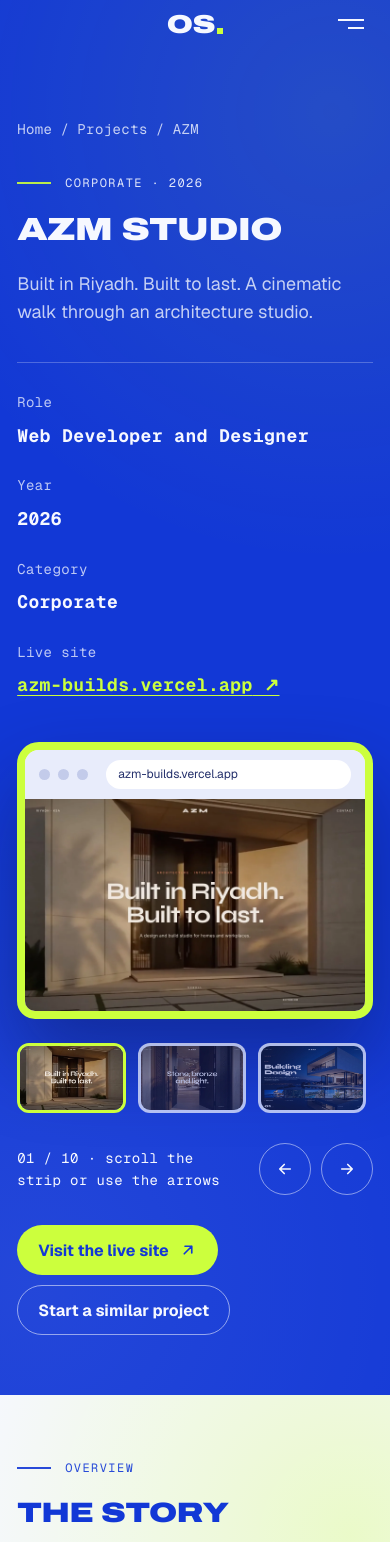
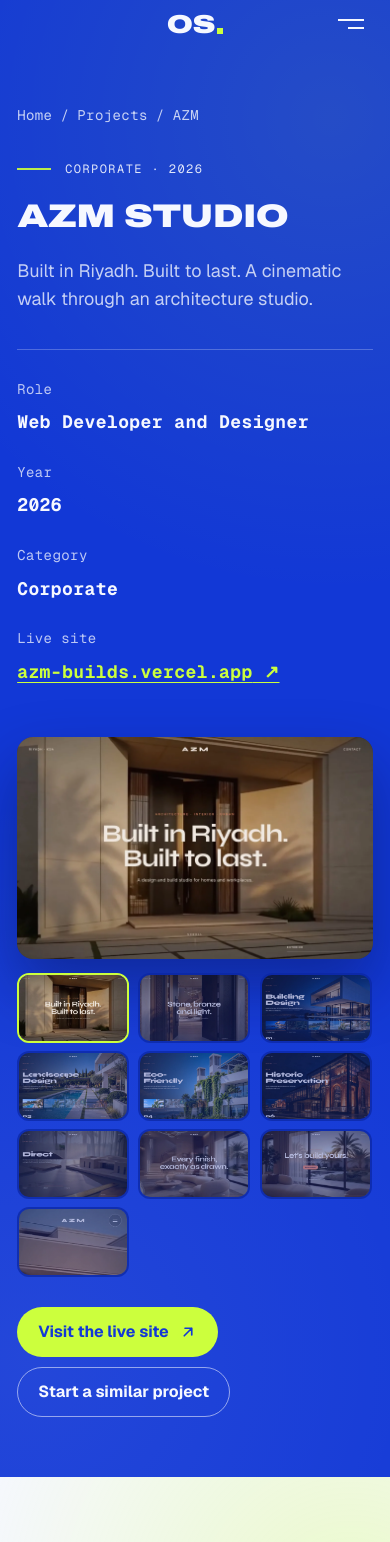
Before and after one commit to osamasharaf-dev/MyPortfolio, a Next.js app: page /project/azm in a window 390 px wide. Shown: the top 1542 px of the page. Built offline with nearby package versions, Linux system fonts and the light colour scheme.

Commit message:
feat(projects): lighter title, full-width screen and equal thumbnail grid

```diff
--- a/src/app/globals.css
+++ b/src/app/globals.css
@@ -4293,3 +4293,111 @@ main > section .title {
   background: #ffffff;
   color: var(--c);
 }
+
+/* ---------- Project pages: lighter title, one large screen, equal thumbnails ---------- */
+.case-title {
+  font-size: clamp(30px, 4.4vw, 64px);
+}
+
+.case-head {
+  padding-top: clamp(104px, 10vw, 130px);
+}
+
+.viewer {
+  margin-top: clamp(22px, 3vw, 36px);
+  max-width: none;
+}
+
+.stage {
+  margin: 0;
+}
+
+.stage-img {
+  position: relative;
+  width: 100%;
+  aspect-ratio: 16 / 10;
+  max-height: 62vh;
+  border-radius: 20px;
+  overflow: hidden;
+  background: #0b27a3;
+  box-shadow: 0 28px 60px rgba(4, 14, 70, 0.4);
+}
+
+.stage-img img {
+  width: 100%;
+  height: 100%;
+  object-fit: cover;
+  object-position: top center;
+  display: block;
+}
+
+.stage-img.phone {
+  width: auto;
+  aspect-ratio: auto;
+  height: min(62vh, 600px);
+  max-height: none;
+  margin: 0 auto;
+  background: transparent;
+  box-shadow: none;
+}
+
+.stage-img.phone img {
+  width: auto;
+  height: 100%;
+  object-fit: contain;
+  margin: 0 auto;
+}
+
+.thumb-grid {
+  display: grid;
+  grid-template-columns: repeat(auto-fill, minmax(clamp(92px, 12vw, 160px), 1fr));
+  gap: clamp(8px, 1vw, 12px);
+  margin-top: clamp(14px, 2vw, 20px);
+}
+
+.thumb {
+  position: relative;
+  aspect-ratio: 16 / 10;
+  padding: 0;
+  border: 2px solid transparent;
+  border-radius: 12px;
+  overflow: hidden;
+  background: #0b27a3;
+  cursor: pointer;
+  opacity: 0.72;
+  transition: opacity 0.25s, border-color 0.25s, transform 0.25s var(--ease);
+}
+
+.thumb img {
+  width: 100%;
+  height: 100%;
+  object-fit: cover;
+  object-position: top center;
+  display: block;
+}
+
+.thumb:hover,
+.thumb:focus-visible {
+  opacity: 1;
+  transform: translateY(-2px);
+}
+
+.thumb[aria-current="true"] {
+  opacity: 1;
+  border-color: var(--l);
+}
+
+@media (max-width: 759px) {
+  .case-title {
+    font-size: clamp(28px, 8.4vw, 40px);
+  }
+
+  .stage-img {
+    max-height: 48vh;
+    border-radius: 16px;
+  }
+
+  .thumb-grid {
+    grid-template-columns: repeat(auto-fill, minmax(84px, 1fr));
+  }
+}
--- a/src/components/ProjectViewer.tsx
+++ b/src/components/ProjectViewer.tsx
@@ -1,73 +1,28 @@
 "use client";
 
 import Image from "next/image";
-import { useEffect, useRef, useState } from "react";
+import { useState } from "react";
 import type { ProjectImage } from "@/data/projects";
-import { Arrow, ArrowLeft } from "./Icons";
 
-export default function ProjectViewer({ images, name, live }: { images: ProjectImage[]; name: string; live: string }) {
+export default function ProjectViewer({ images, name }: { images: ProjectImage[]; name: string; live?: string }) {
   const [i, setI] = useState(0);
-  const strip = useRef<HTMLDivElement>(null);
-  const thumbs = useRef<(HTMLButtonElement | null)[]>([]);
   const img = images[i];
-  const go = (n: number) => setI((n + images.length) % images.length);
-
-  useEffect(() => {
-    const t = thumbs.current[i];
-    const s = strip.current;
-    if (t && s) s.scrollTo({ left: t.offsetLeft - s.clientWidth / 2 + t.clientWidth / 2, behavior: "smooth" });
-  }, [i]);
 
   return (
     <div className="viewer">
-      <figure className="frame" style={{ margin: 0 }}>
-        <div className="frame-bar" aria-hidden="true">
-          <i />
-          <i />
-          <i />
-          <span>{live.replace(/^https?:\/\//, "")}</span>
-        </div>
-        <div className={`frame-img${img.mobile ? " phone" : ""}`}>
-          <Image key={img.src} src={img.src} alt={`${name}, screen ${i + 1} of ${images.length}${img.mobile ? " on a phone" : ""}`} width={img.width} height={img.height} sizes="(max-width: 1312px) 94vw, 1312px" priority={i === 0} style={{ animation: "pop .35s ease" }} />
+      <figure className="stage" style={{ margin: 0 }}>
+        <div className={`stage-img${img.mobile ? " phone" : ""}`}>
+          <Image key={img.src} src={img.src} alt={`${name}, screen ${i + 1} of ${images.length}${img.mobile ? " on a phone" : ""}`} width={img.width} height={img.height} sizes="(max-width: 759px) 100vw, (max-width: 1312px) 94vw, 1200px" priority={i === 0} />
         </div>
       </figure>
       {images.length > 1 ? (
-        <>
-          <div className="thumbs-wrap">
-            <div className="thumbs" ref={strip} role="tablist" aria-label={`${name} screens`}>
-              {images.map((m, k) => (
-                <button
-                  key={m.src}
-                  ref={(el) => {
-                    thumbs.current[k] = el;
-                  }}
-                  type="button"
-                  className="thumb"
-                  role="tab"
-                  aria-selected={k === i}
-                  aria-current={k === i}
-                  aria-label={`Show screen ${k + 1}`}
-                  onClick={() => setI(k)}
-                >
-                  <Image src={m.src} alt="" width={m.width} height={m.height} sizes="200px" loading="lazy" />
-                </button>
-              ))}
-            </div>
-          </div>
-          <div className="viewer-nav">
-            <span className="m">
-              {String(i + 1).padStart(2, "0")} / {String(images.length).padStart(2, "0")} · scroll the strip or use the arrows
-            </span>
-            <div style={{ display: "flex", gap: 10 }}>
-              <button type="button" className="round" onClick={() => go(i - 1)} aria-label="Previous screen">
-                <ArrowLeft />
-              </button>
-              <button type="button" className="round" onClick={() => go(i + 1)} aria-label="Next screen">
-                <Arrow />
-              </button>
-            </div>
-          </div>
-        </>
+        <div className="thumb-grid" role="tablist" aria-label={`${name} screens`}>
+          {images.map((m, k) => (
+            <button key={m.src} type="button" className="thumb" role="tab" aria-selected={k === i} aria-current={k === i} aria-label={`Show screen ${k + 1}`} onClick={() => setI(k)}>
+              <Image src={m.src} alt="" width={m.width} height={m.height} sizes="(max-width: 759px) 30vw, 180px" loading="lazy" />
+            </button>
+          ))}
+        </div>
       ) : null}
     </div>
   );
```
